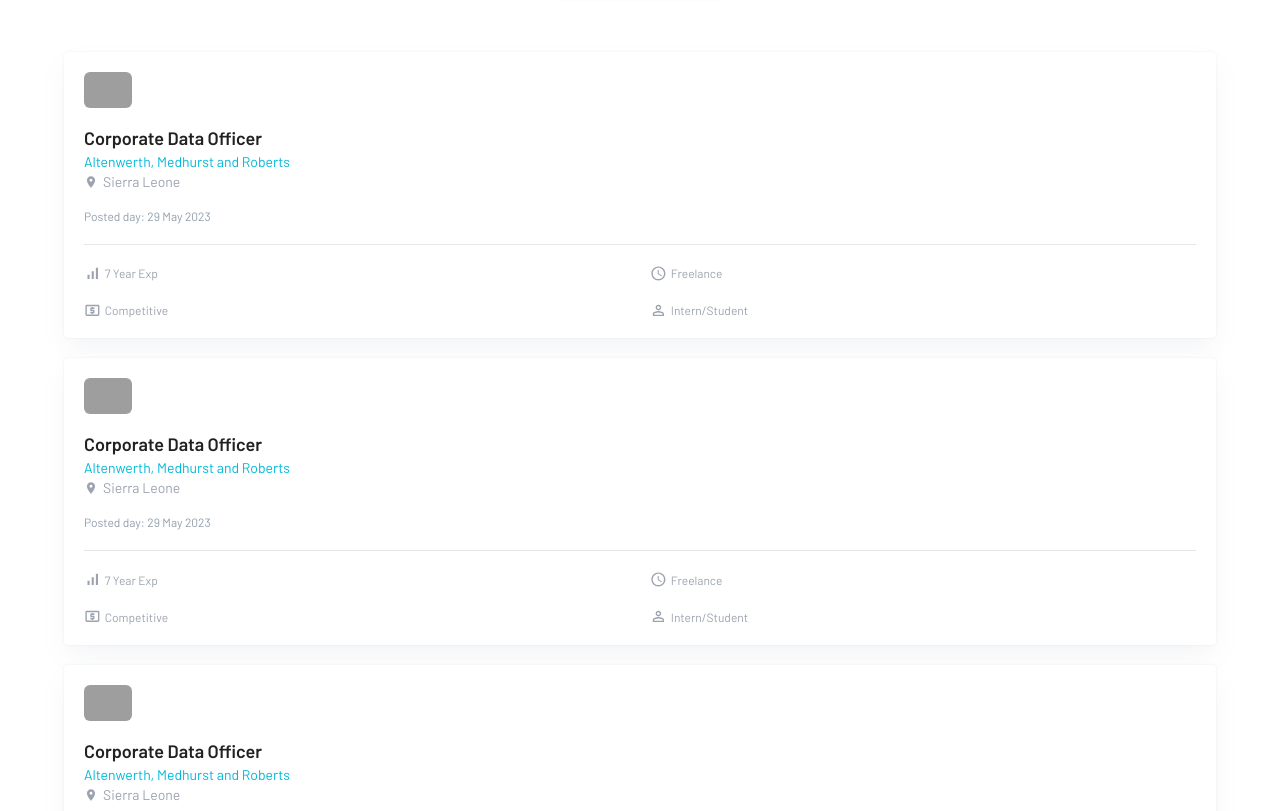
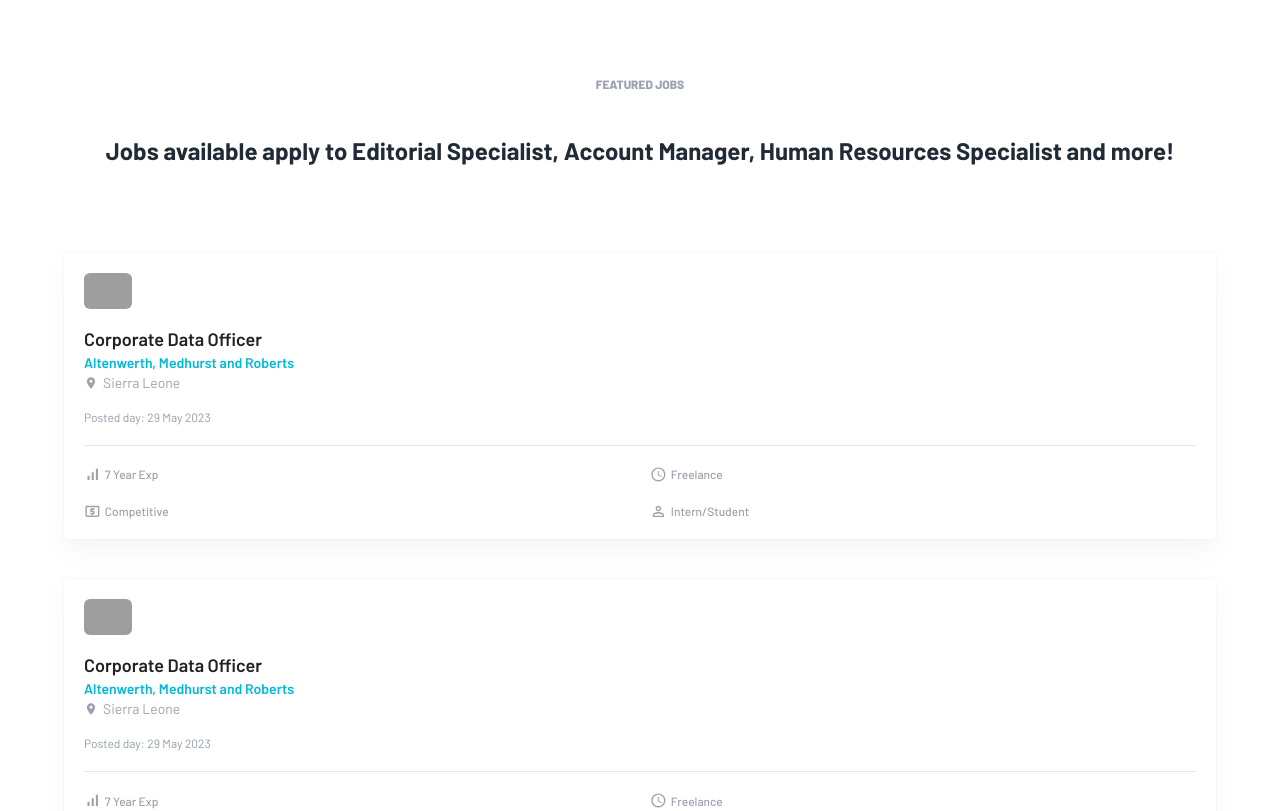
Before and after one commit to yasservanshalash/JJ, a Next.js app: page / in a window 1280 px wide. Shown: the part 2440-3251 px from the top of the page. Built offline with nearby package versions, Linux system fonts and the light colour scheme; grey boxes are pictures that could not be loaded.

Commit message:
added featured jobs section

```diff
--- a/src/app/page.tsx
+++ b/src/app/page.tsx
@@ -1,4 +1,5 @@
 import JobCard from "@/components/cards/JobCard";
+import FeaturedJobs from "@/components/layout/landing/featured_jobs/FeaturedJobs";
 import CandidatesSection from "@/components/layout/landing/for_candidates/CandidatesSection";
 import LandingHeader from "@/components/layout/landing/landing_header/LandingHeader";
 
@@ -6,12 +7,9 @@ export default function Home() {
   return (
     <main className="bg-white">
       <LandingHeader />
-      <hr />
       <CandidatesSection />
+      <FeaturedJobs />
       <section className="flex flex-col gap-5 mt-10">
-        <JobCard />
-        <JobCard />
-        <JobCard />
 
         {/* <Image src={jobApplication} width="300" height="300" alt="job application" style={{filter: "invert(40%) sepia(58%) saturate(2780%) hue-rotate(349deg) brightness(98%) contrast(100%)"}} /> */}
       </section>
--- /dev/null
+++ b/src/components/cards/JobCard.module.css
@@ -0,0 +1,12 @@
+.card {
+    width: 90%;
+    margin: 1.25rem auto;
+    padding: 1.25rem;
+    box-shadow: 0 0 2px 0 rgba(145, 158, 171, 0.2), 0 12px 24px -4px rgba(145, 158, 171, 0.12);
+    transition: box-shadow 300ms cubic-bezier(0.4, 0, 0.2, 1) 0ms;
+
+}
+
+.card:hover {
+    box-shadow: rgba(0, 0, 0, 0.24) 0px 3px 8px;
+}
--- a/src/components/cards/JobCard.tsx
+++ b/src/components/cards/JobCard.tsx
@@ -9,22 +9,23 @@ import LocalAtmIcon from '@mui/icons-material/LocalAtm';
 import AccessTimeIcon from '@mui/icons-material/AccessTime';
 import PersonOutlineIcon from '@mui/icons-material/PersonOutline';
 
+import styles from "./JobCard.module.css"
 const JobCard = () => {
   return (
-    <Paper className='w-[90%] m-auto p-5' sx={{boxShadow: "0 0 2px 0 rgba(145, 158, 171, 0.2), 0 12px 24px -4px rgba(145, 158, 171, 0.12)"}}>
+    <Paper className='w-[90%] m-auto p-5 my-5' sx={{boxShadow: "0 0 2px 0 rgba(145, 158, 171, 0.2), 0 12px 24px -4px rgba(145, 158, 171, 0.12)", transition: "box-shadow 300ms cubic-bezier(0.4, 0, 0.2, 1) 0ms",'&:hover': {boxShadow: "rgba(0, 0, 0, 0.24) 0px 3px 8px"}}}>
         <Image src={CardImage} width={48} height={48} alt=''  className='rounded-md'/>
         <section className='my-4'>
         <p className='font-semibold text-lg'>Corporate Data Officer</p>
-        <p className='text-[#00b8d9] text-sm'>Altenwerth, Medhurst and Roberts</p>
-        <p className='text-gray-400 text-sm flex items-center'><LocationOnIcon sx={{fontSize: "100%", mr: "5px"}}/>Sierra Leone</p>
+        <p className='text-[#00b8d9] text-sm font-semibold'>Altenwerth, Medhurst and Roberts</p>
+        <p className='text-gray-400 text-sm flex items-center font-[400]'><LocationOnIcon sx={{fontSize: "100%", mr: "5px"}}/>Sierra Leone</p>
         </section>
-        <p className='text-[#919eab] text-xs mb-5'>Posted day: 29 May 2023</p>
+        <p className='text-[#919eab] text-xs mb-5 font-[400]'>Posted day: 29 May 2023</p>
         <hr className='mb-5'/>
         <section className='grid grid-cols-2 gap-5'>
-        <p className='text-gray-400 text-xs flex items-center gap-1'><SignalCellularAltIcon sx={{fontSize: "140%"}}/> 7 Year Exp</p>
-        <p className='text-gray-400 text-xs flex items-center gap-1'><AccessTimeIcon sx={{fontSize: "140%"}}/> Freelance</p>
-        <p className='text-gray-400 text-xs flex items-center gap-1'><LocalAtmIcon sx={{fontSize: "140%"}}/>Competitive</p>
-        <p className='text-gray-400 text-xs flex items-center gap-1'><PersonOutlineIcon sx={{fontSize: "140%"}}/>Intern/Student</p>
+        <p className='text-gray-400 text-xs flex items-center gap-1 font-[500]'><SignalCellularAltIcon sx={{fontSize: "140%"}}/> 7 Year Exp</p>
+        <p className='text-gray-400 text-xs flex items-center gap-1 font-[500]'><AccessTimeIcon sx={{fontSize: "140%"}}/> Freelance</p>
+        <p className='text-gray-400 text-xs flex items-center gap-1 font-[500]'><LocalAtmIcon sx={{fontSize: "140%"}}/>Competitive</p>
+        <p className='text-gray-400 text-xs flex items-center gap-1 font-[500]'><PersonOutlineIcon sx={{fontSize: "140%"}}/>Intern/Student</p>
 
         </section>
     </Paper>
--- /dev/null
+++ b/src/components/inputs/landing/ViewAllJobsButton.tsx
@@ -0,0 +1,12 @@
+'use client';
+
+import { Button } from "@mui/material";
+import ChevronRightIcon from '@mui/icons-material/ChevronRight';
+
+const ViewAllJobsButton = () => {
+  return (
+    <Button variant="contained" style={{backgroundColor: "transparent", color: "#212b36", textTransform: "none", margin: "30px 0px"}} endIcon={<ChevronRightIcon />} sx={{px: 3, py: 1.5, my: 2, "&:hover": { border: "2px solid #212b36", backgroundColor: "#212b3600"}}}>View All Jobs</Button>
+  )
+}
+
+export default ViewAllJobsButton
--- /dev/null
+++ b/src/components/layout/landing/featured_jobs/FeaturedJobs.tsx
@@ -0,0 +1,25 @@
+import JobCard from "@/components/cards/JobCard";
+import ViewAllJobsButton from "@/components/inputs/landing/ViewAllJobsButton";
+
+const FeaturedJobs = () => {
+  return (
+    <section>
+      <header className="flex flex-col items-center w-[90%] m-auto text-center mt-16 mb-10">
+        <p className="text-[0.75rem] font-extrabold text-gray-400 mb-10">
+          FEATURED JOBS
+        </p>
+        <h1 className="text-[1.5rem] font-bold text-[#212b36] mb-6">
+          Jobs available apply to Editorial Specialist, Account Manager, Human Resources Specialist and more!
+        </h1>
+      </header>
+      <section className="flex flex-col items-center">
+      <JobCard />
+      <JobCard />
+      <JobCard />
+      <ViewAllJobsButton />
+      </section>
+    </section>
+  );
+};
+
+export default FeaturedJobs;
--- a/src/components/layout/landing/for_candidates/CandidatesSection.tsx
+++ b/src/components/layout/landing/for_candidates/CandidatesSection.tsx
@@ -5,7 +5,7 @@ import UploadCVButton from "@/components/inputs/landing/UploadCVButton"
 const CandidatesSection = () => {
   return (
     <section>
-        <header className="flex flex-col items-center w-[80%] m-auto text-center mt-16">
+        <header className="flex flex-col items-center w-[100%] m-auto text-center mt-16">
             <p className="text-[0.75rem] font-extrabold text-gray-400 mb-10">FOR CANDIDATES</p>
             <h1 className="text-[2rem] font-bold text-[#212b36] mb-6">Explore Thousands of Jobs</h1>
             <p className="text-[1rem] text-gray-500 font-semibold">Animi rerum nesciunt iusto praesentium, qui voluptatem sunt omnis aliquam, quo incidunt beatae? Obcaecati fugit illum asperiores.</p>
```
